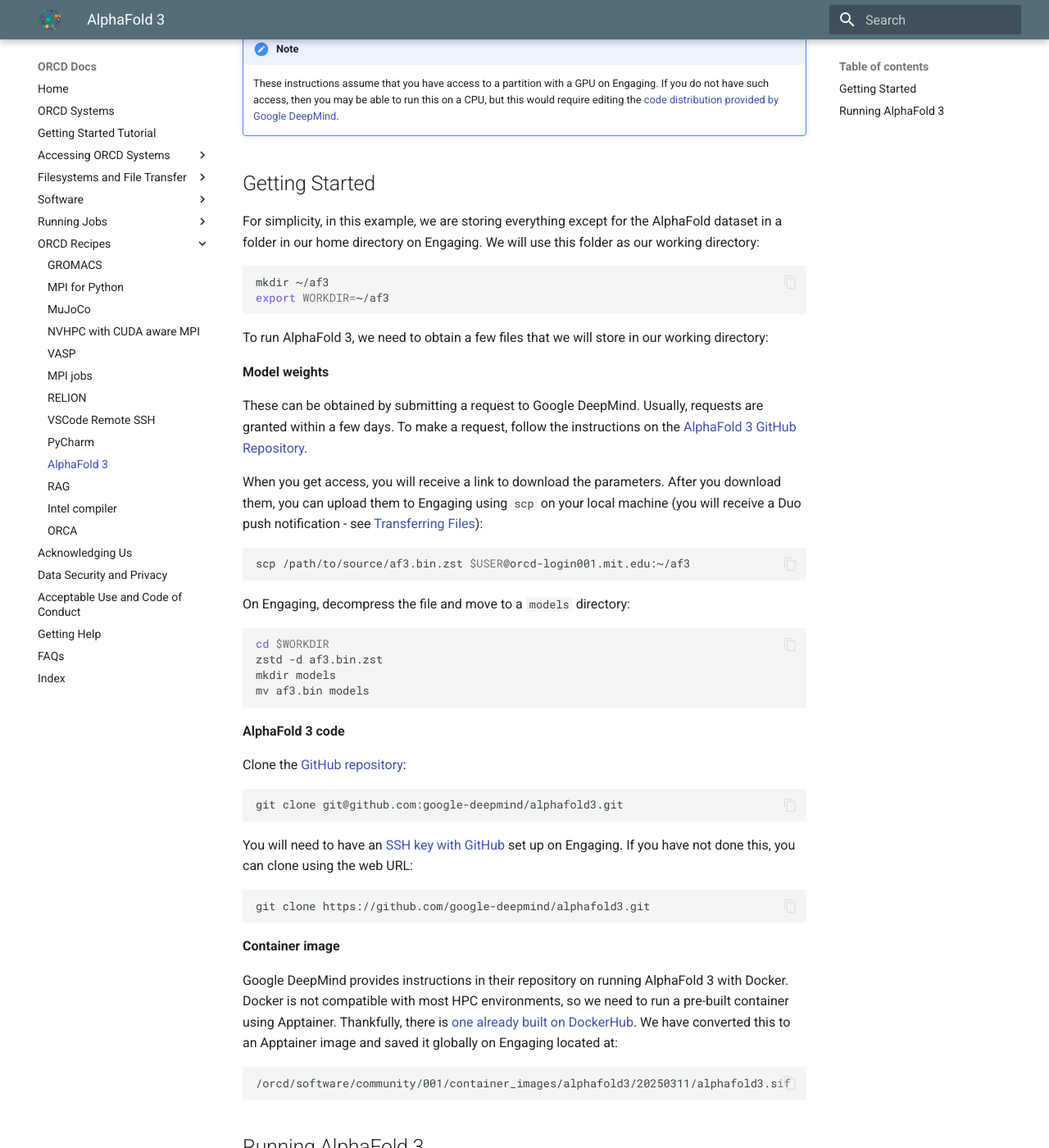
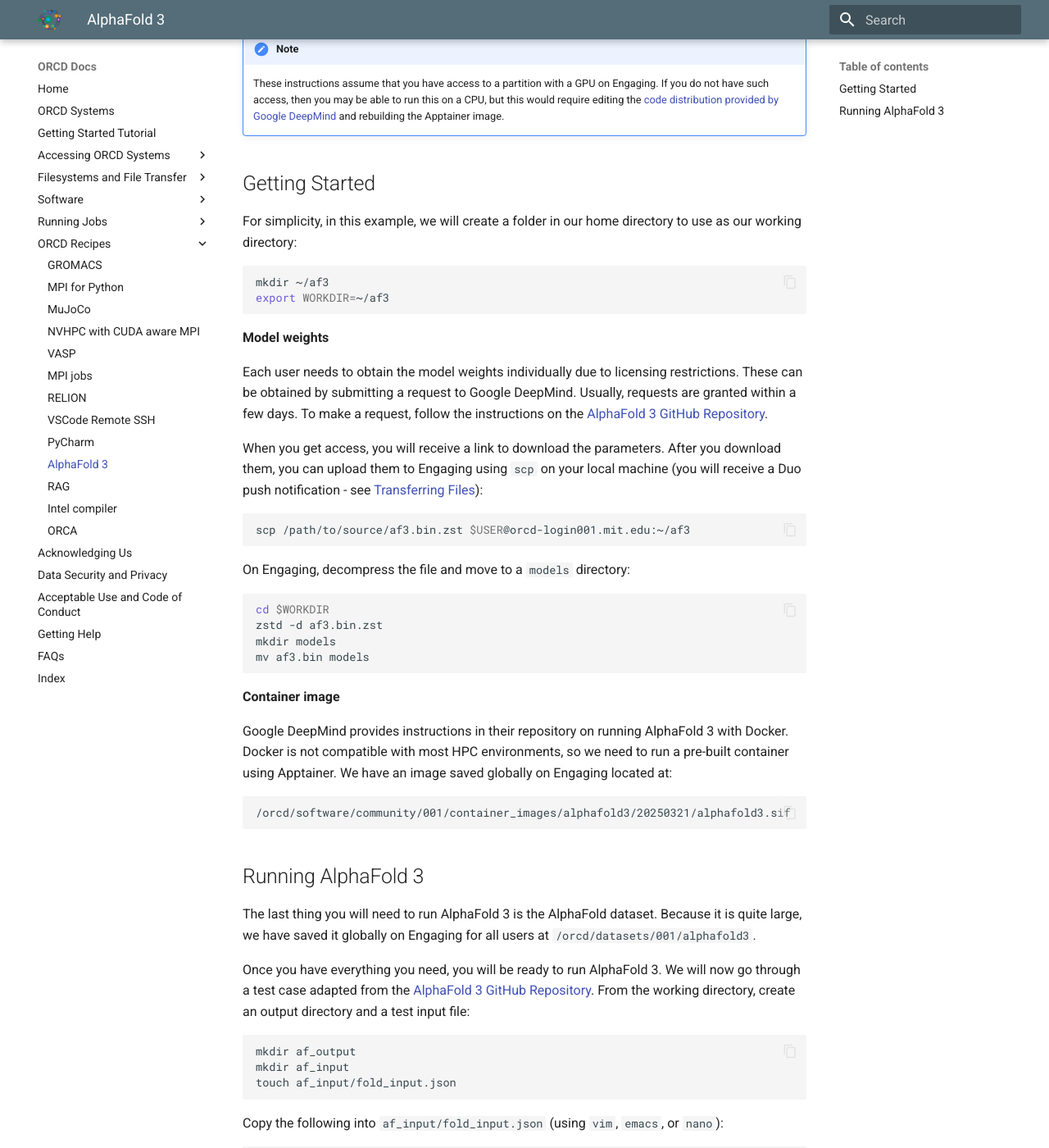
Before and after one commit to mit-orcd/orcd-docs-edit, an MkDocs documentation site: the page built from docs/recipes/af3.md, in a window 1280 px wide and 1400 px high, scrolled down 250 px. Shown: the whole window at 82% size. Built offline with MkDocs 1.6.1 and Material for MkDocs 9.7.7, drawn with Linux system fonts in a browser that asks for light colours; some of the changed text lies outside the part shown.

Commit message:
updating to use new .sif image

````diff
--- a/docs/recipes/af3.md
+++ b/docs/recipes/af3.md
@@ -15,25 +15,23 @@
     These instructions assume that you have access to a partition with a GPU on
     Engaging. If you do not have such access, then you may be able to run this
     on a CPU, but this would require editing the [code distribution provided by
-    Google DeepMind](https://github.com/google-deepmind/alphafold3/tree/main).
+    Google DeepMind](https://github.com/google-deepmind/alphafold3/tree/main)
+    and rebuilding the Apptainer image.
 
 ## Getting Started
 
-For simplicity, in this example, we are storing everything except for the
-AlphaFold dataset in a folder in our home directory on Engaging. We will use
-this folder as our working directory:
+For simplicity, in this example, we will create a folder in our home directory
+to use as our working directory:
 
 ```bash
 mkdir ~/af3
 export WORKDIR=~/af3
 ```
 
-To run AlphaFold 3, we need to obtain a few files that we will store in our
-working directory:
-
 **Model weights**
 
-These can be obtained by submitting a request to Google DeepMind. Usually,
+Each user needs to obtain the model weights individually due to licensing
+restrictions. These can be obtained by submitting a request to Google DeepMind. Usually,
 requests are granted within a few days. To make a request, follow the
 instructions on the
 [AlphaFold 3 GitHub Repository](https://github.com/google-deepmind/alphafold3?tab=readme-ov-file#obtaining-model-parameters).
@@ -56,33 +54,15 @@
 mv af3.bin models
 ```
 
-**AlphaFold 3 code**
-
-Clone the [GitHub repository](https://github.com/google-deepmind/alphafold3):
-
-```bash
-git clone git@github.com:google-deepmind/alphafold3.git
-```
-
-You will need to have an
-[SSH key with GitHub](https://docs.github.com/en/authentication/connecting-to-github-with-ssh/adding-a-new-ssh-key-to-your-github-account?tool=webui)
-set up on Engaging. If you have not done this, you can clone using the web URL:
-
-```bash
-git clone https://github.com/google-deepmind/alphafold3.git
-```
-
 **Container image**
 
 Google DeepMind provides instructions in their repository on running AlphaFold 3
 with Docker. Docker is not compatible with most HPC environments, so we need
-to run a pre-built container using Apptainer. Thankfully, there is [one already
-built on DockerHub](https://hub.docker.com/r/cford38/alphafold3). We have
-converted this to an Apptainer image and saved it globally on Engaging located
+to run a pre-built container using Apptainer. We have an image saved globally on Engaging located
 at:
 
 ```
-/orcd/software/community/001/container_images/alphafold3/20250311/alphafold3.sif
+/orcd/software/community/001/container_images/alphafold3/20250321/alphafold3.sif
 ```
 
 ## Running AlphaFold 3
@@ -142,7 +122,7 @@
 
     # Enter the path to the AF3 dataset and container image:
     DATABASES_DIR=/orcd/datasets/001/alphafold3
-    IMAGE_PATH=/orcd/software/community/001/container_images/alphafold3/20250311/alphafold3.sif
+    IMAGE_PATH=/orcd/software/community/001/container_images/alphafold3/20250321/alphafold3.sif
 
     # Enter the directory of the AF3 material:
     WORKDIR=~/af3
@@ -151,11 +131,10 @@
         --bind $WORKDIR/af_input:/root/af_input \
         --bind $WORKDIR/af_output:/root/af_output \
         --bind $WORKDIR/models:/root/models \
-        --bind $WORKDIR/alphafold3:/root/alphafold3 \
         --bind $DATABASES_DIR:/root/public_databases \
         --nv \
         $IMAGE_PATH \
-        python /root/alphafold3/run_alphafold.py \
+        python /alphafold3/run_alphafold.py \
         --json_path=/root/af_input/fold_input.json \
         --model_dir=/root/models \
         --output_dir=/root/af_output \
@@ -178,7 +157,7 @@
 
     # Enter the path to the AF3 dataset and container image:
     DATABASES_DIR=/orcd/datasets/001/alphafold3
-    IMAGE_PATH=/orcd/software/community/001/container_images/alphafold3/20250311/alphafold3.sif
+    IMAGE_PATH=/orcd/software/community/001/container_images/alphafold3/20250321/alphafold3.sif
 
     # Enter the directory of the AF3 material:
     WORKDIR=~/af3
@@ -187,11 +166,10 @@
         --bind $WORKDIR/af_input:/root/af_input \
         --bind $WORKDIR/af_output:/root/af_output \
         --bind $WORKDIR/models:/root/models \
-        --bind $WORKDIR/alphafold3:/root/alphafold3 \
         --bind $DATABASES_DIR:/root/public_databases \
         --nv \
         $IMAGE_PATH \
-        python /root/alphafold3/run_alphafold.py \
+        python /alphafold3/run_alphafold.py \
         --json_path=/root/af_input/fold_input.json \
         --model_dir=/root/models \
         --output_dir=/root/af_output \
````
